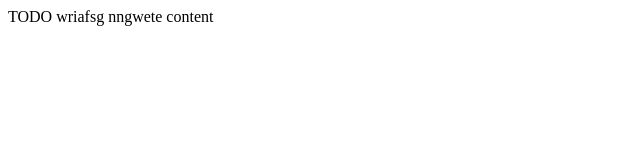
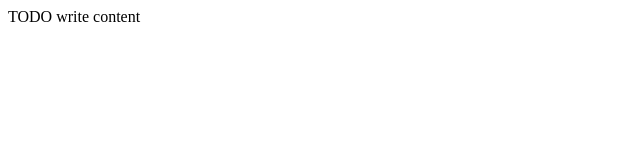
Before and after one commit to helmiabdelfattah/eyada, a plain HTML site: page web/index.html in a window 1280 px wide. Shown: the full height of the page, 0-640 px from the left. Drawn offline with Linux system fonts and the light colour scheme.

Commit message:
Revert "test"
This reverts commit 95ea1a4c53fba7f371162b579cea9a3988831dd4.

```diff
--- a/web/index.html
+++ b/web/index.html
@@ -11,6 +11,6 @@
         <meta name="viewport" content="width=device-width, initial-scale=1.0">
     </head>
     <body>
-        <div>TODO wriafsg nngwete content</div>
+        <div>TODO write content</div>
     </body>
 </html>
```
